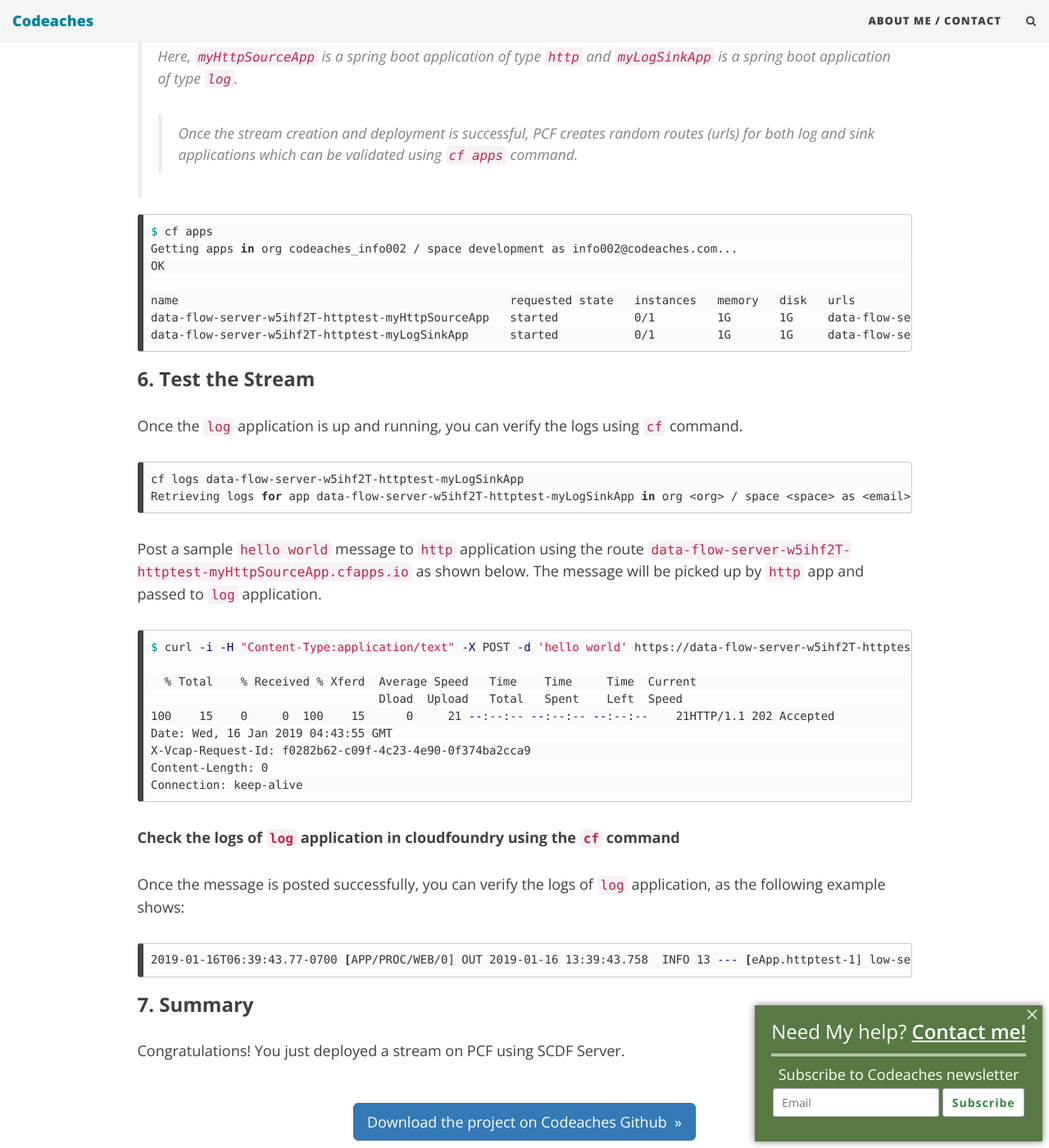
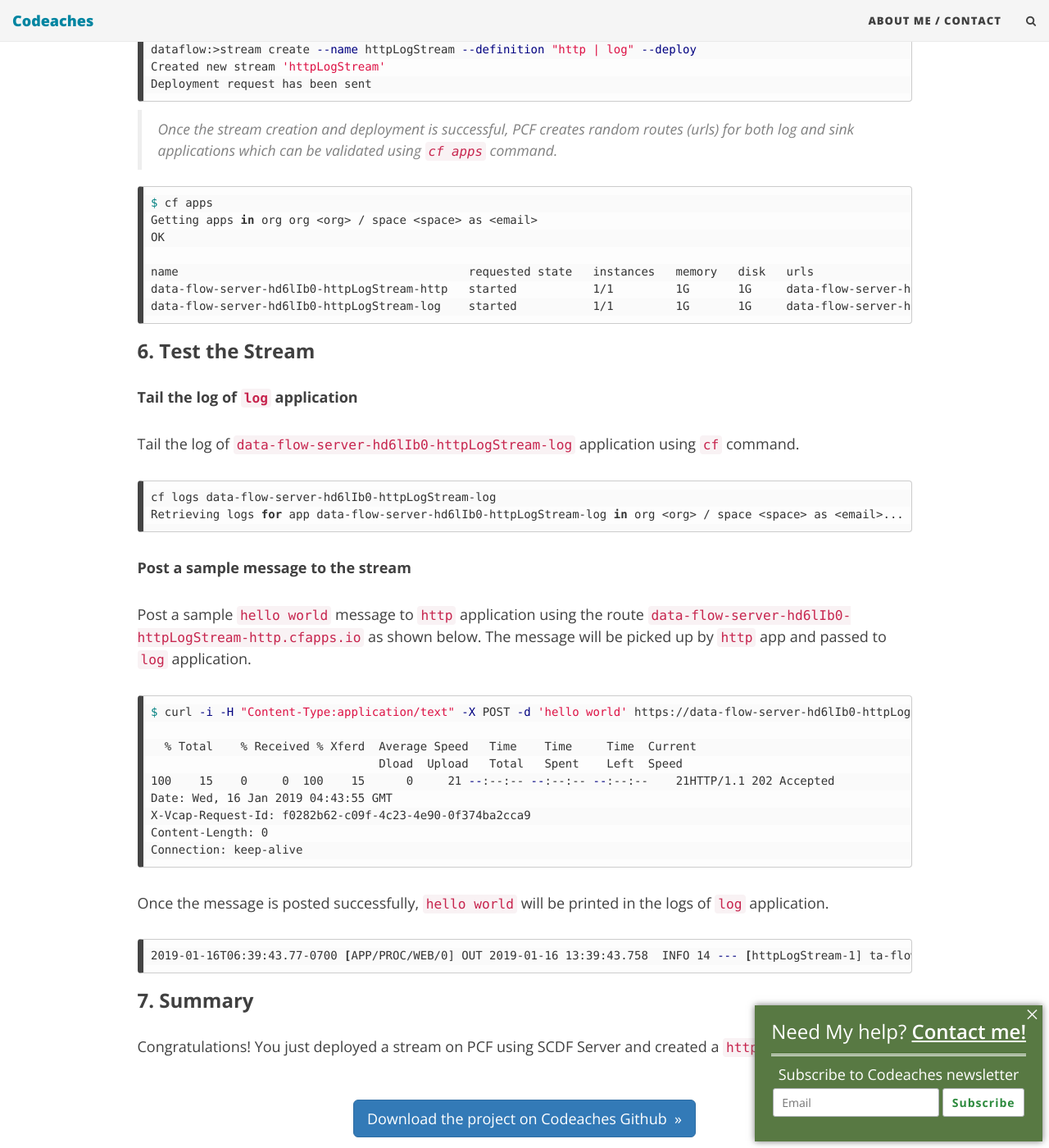
Before and after one commit to codeaches/codeaches.github.io, a Jekyll site: the page built from _posts/2019-01-12-deploy-scdf-to-pcf-and-create-a-stream.md, in a window 1280 px wide and 1400 px high, scrolled down 5487 px. Shown: the whole window at 82% size. Built offline with Jekyll 4.4.1, drawn with Linux system fonts in a browser that asks for light colours; nearby versions of some CDN libraries; comment, search, counter and statistics services are not loaded; some of the changed text lies outside the part shown; grey boxes are pictures that could not be loaded.

Commit message:
no message

````diff
--- a/_posts/2019-01-12-deploy-scdf-to-pcf-and-create-a-stream.md
+++ b/_posts/2019-01-12-deploy-scdf-to-pcf-and-create-a-stream.md
@@ -127,6 +127,8 @@
   disk_quota: 2G
   instances: 1
   path: spring-cloud-dataflow-server-cloudfoundry-1.7.3.RELEASE.jar
+  routes:
+  - route: codeaches-scdf-server.cfapps.io
   env:
     SPRING_APPLICATION_NAME: data-flow-server
     SPRING_CLOUD_DEPLOYER_CLOUDFOUNDRY_URL: https://api.run.pivotal.io
@@ -138,13 +140,18 @@
     SPRING_CLOUD_DEPLOYER_CLOUDFOUNDRY_STREAM_SERVICES: my_rabbit
     SPRING_CLOUD_DEPLOYER_CLOUDFOUNDRY_TASK_SERVICES: my_mysql
     SPRING_CLOUD_DEPLOYER_CLOUDFOUNDRY_SKIP_SSL_VALIDATION: true
-    SPRING_APPLICATION_JSON: '{"maven": { "remote-repositories": { "repo1": { "url": "https://repo.spring.io/libs-release"} } } }'
+    SPRING_APPLICATION_JSON: '{"maven":{"remote-repositories":{"repo1":{"url":"https://repo.spring.io/libs-release"},"repo2":{"url":"https://oss.sonatype.org/content/repositories/snapshots"},"repo3":{"url":"https://oss.sonatype.org/content/repositories/snapshots"}}}}'
+    security.basic.enabled: true
+    security.user.name: user001
+    security.user.password: pass001
+    security.user.role: VIEW,CREATE,MANAGE
   services:
     - my_mysql
     - my_redis
 ```
 
->You need to replace {org}, {space}, {email} and {password} with values specific to your cloudfoundry account.
+>You need to replace `{org}`, `{space}`, `{email}` and `{password}` with values specific to your cloudfoundry account. You will also need to replace `codeaches` with the name of your choice.
+>Note that the `basic security` is enabled for SCDF server.
 
 **Deploy SCDF server jar file to cloudfoundry**
 
@@ -164,10 +171,8 @@
 OK
 
 name               requested state   instances   memory   disk   urls
-data-flow-server   started           1/1         2G       2G     data-flow-server-smart-meerkat.cfapps.io
+data-flow-server   started           1/1         2G       2G     codeaches-scdf-server.cfapps.io
 ```
-
-> `data-flow-server-smart-meerkat.cfapps.io` is a random route generated by cloudfoundry for the deployed SCDF server.
 
 ### 4. Download Spring Cloud Dataflow Shell {#download_scdf_shell}
 
@@ -179,11 +184,9 @@
 $ wget http://repo.spring.io/release/org/springframework/cloud/spring-cloud-dataflow-shell/1.7.3.RELEASE/spring-cloud-dataflow-shell-1.7.3.RELEASE.jar
 ```
 
-### 5. Create a `http|log` Stream {#create_htp_log_stream}
+**Connect to SCDF Server from SCDF shell**
 
-**Connect to SCDF from SCDF shell**
-
-The below command brings up the scdf shell application.
+Start the `spring-cloud-dataflow-shell` spring boot application.
 
 ```sh
 $ java -jar spring-cloud-dataflow-shell-1.7.3.RELEASE.jar
@@ -204,16 +207,16 @@
 server-unknown:>
 ```
 
-Connect to SCDF Server using the route generated by cloudfoundry for the SCDF server.
+Connect to SCDF Server using the route generated by cloudfoundry for the SCDF server. We will need to pass credentials of SCDF server as we have enabled the authentication.
 
 ```sh
-server-unknown:>dataflow config server https://data-flow-server-smart-meerkat.cfapps.io
+server-unknown:>dataflow config server --uri "https://codeaches-scdf-server.cfapps.io" --username "user001" --password "pass001" --skip-ssl-validation "true"
+
 Shell mode: classic, Server mode: classic
 dataflow:>
 ```
 
->`https://data-flow-server-smart-meerkat.cfapps.io` is a random route assigned by PCF to SCDF server.
-
+### 5. Create a `http|log` Stream {#create_htp_log_stream}
 
 Cloudfoundry provides with few out-of-the-box source and sink spring boot applications which can be used for stream creation. Lets register the out-of-the-box `http` and `log` spring boot apps, specific to `rabbit` messaging broker, in SCDF server.
 
@@ -225,39 +228,43 @@
 Successfully registered application 'sink:log'
 ```
 
-Let's utilize the above registered apps `http` and `log` to create ``http|log`` stream. This stream, `httptest`, will take HTTP POST request and prints the body in log file.
+Let's utilize the above registered apps `http` and `log` to create ``http|log`` stream. This stream, `httpLogStream`, will take HTTP POST request and prints the body in log file.
 
 ```sh
-dataflow:>stream create --name httptest --definition "myHttpSourceApp: http | myLogSinkApp: log" --deploy
-Created new stream 'httptest'
+dataflow:>stream create --name httpLogStream --definition "http | log" --deploy
+Created new stream 'httpLogStream'
 Deployment request has been sent
 ```
->Here, `myHttpSourceApp` is a spring boot application of type `http` and `myLogSinkApp` is a spring boot application of type `log`.
->>Once the stream creation and deployment is successful, PCF creates random routes (urls) for both log and sink applications which can be validated using `cf apps` command.
+
+>Once the stream creation and deployment is successful, PCF creates random routes (urls) for both log and sink applications which can be validated using `cf apps` command.
 
 ```sh
 $ cf apps
-Getting apps in org codeaches_info002 / space development as info002@codeaches.com...
+Getting apps in org org <org> / space <space> as <email>
 OK
 
-name                                                requested state   instances   memory   disk   urls
-data-flow-server-w5ihf2T-httptest-myHttpSourceApp   started           0/1         1G       1G     data-flow-server-w5ihf2T-httptest-myHttpSourceApp.cfapps.io
-data-flow-server-w5ihf2T-httptest-myLogSinkApp      started           0/1         1G       1G     data-flow-server-w5ihf2T-httptest-myLogSinkApp.cfapps.io
+name                                          requested state   instances   memory   disk   urls
+data-flow-server-hd6lIb0-httpLogStream-http   started           1/1         1G       1G     data-flow-server-hd6lIb0-httpLogStream-http.cfapps.io
+data-flow-server-hd6lIb0-httpLogStream-log    started           1/1         1G       1G     data-flow-server-hd6lIb0-httpLogStream-log.cfapps.io
 ```
 
 ### 6. Test the Stream {#test_stream}
 
-Once the `log` application is up and running, you can verify the logs using `cf` command.
+**Tail the log of ``log`` application**
+
+Tail the log of ``data-flow-server-hd6lIb0-httpLogStream-log`` application using `cf` command.
 
 ```sh
-cf logs data-flow-server-w5ihf2T-httptest-myLogSinkApp
-Retrieving logs for app data-flow-server-w5ihf2T-httptest-myLogSinkApp in org <org> / space <space> as <email>...
+cf logs data-flow-server-hd6lIb0-httpLogStream-log
+Retrieving logs for app data-flow-server-hd6lIb0-httpLogStream-log in org <org> / space <space> as <email>...
 ```
 
-Post a sample `hello world` message to `http` application using the route `data-flow-server-w5ihf2T-httptest-myHttpSourceApp.cfapps.io` as shown below. The message will be picked up by `http` app and passed to `log` application.
+**Post a sample message to the stream**
+
+Post a sample `hello world` message to `http` application using the route `data-flow-server-hd6lIb0-httpLogStream-http.cfapps.io` as shown below. The message will be picked up by `http` app and passed to `log` application.
 
 ```sh
-$ curl -i -H "Content-Type:application/text" -X POST -d 'hello world' https://data-flow-server-w5ihf2T-httptest-myHttpSourceApp.cfapps.io
+$ curl -i -H "Content-Type:application/text" -X POST -d 'hello world' https://data-flow-server-hd6lIb0-httpLogStream-http.cfapps.io
 
   % Total    % Received % Xferd  Average Speed   Time    Time     Time  Current
                                  Dload  Upload   Total   Spent    Left  Speed
@@ -268,14 +275,12 @@
 Connection: keep-alive
 ```
 
-**Check the logs of `log` application in cloudfoundry using the `cf` command**
-
-Once the message is posted successfully, you can verify the logs of `log` application, as the following example shows:
+Once the message is posted successfully, `hello world` will be printed in the logs of `log` application.
 
 ```sh
-2019-01-16T06:39:43.77-0700 [APP/PROC/WEB/0] OUT 2019-01-16 13:39:43.758  INFO 13 --- [eApp.httptest-1] low-server-w5ihf2T-httptest-myLogSinkApp : hello world
+2019-01-16T06:39:43.77-0700 [APP/PROC/WEB/0] OUT 2019-01-16 13:39:43.758  INFO 14 --- [httpLogStream-1] ta-flow-server-hd6lIb0-httpLogStream-log : hello world
 ```
 
 ### 7. Summary {#summary}
 
-Congratulations! You just deployed a stream on PCF using SCDF Server.
+Congratulations! You just deployed a stream on PCF using SCDF Server and created a `http|log` stream.
````
Also changed, not shown: other parts of _posts/2019-01-12-deploy-scdf-to-pcf-and-create-a-stream.md (+2 -2 lines).
